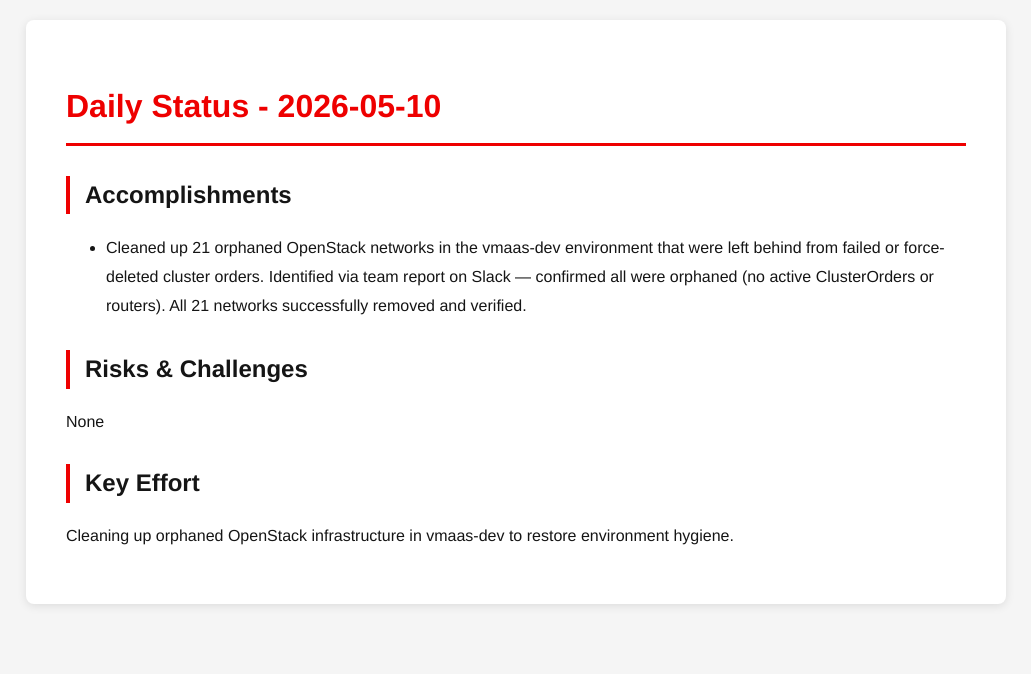
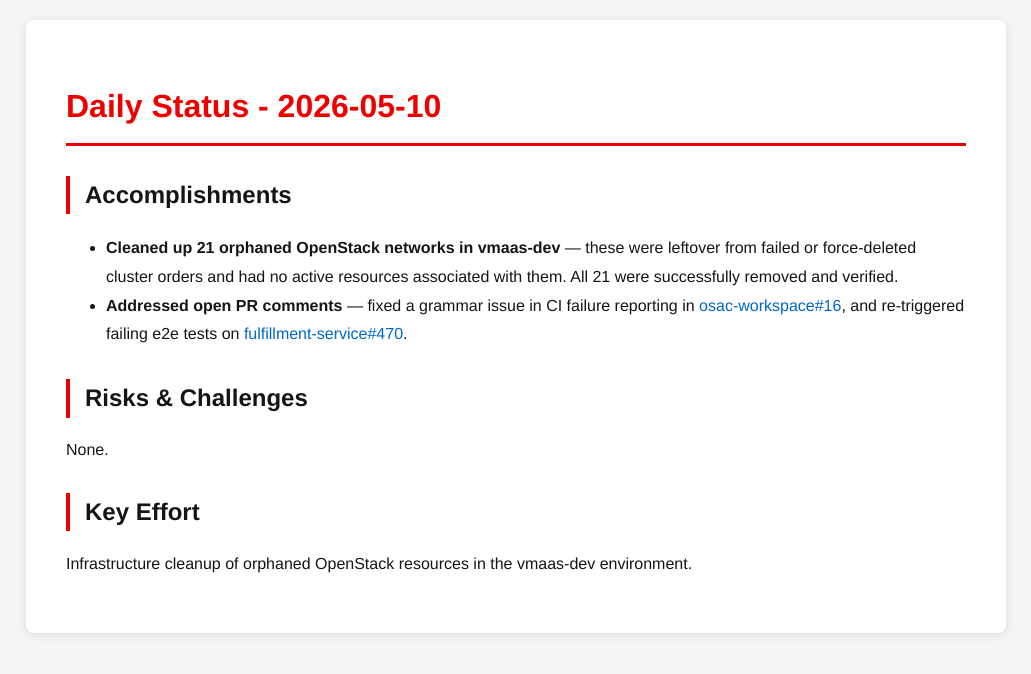
Before and after one commit to tzvatot/daily-status, a Jekyll site: the page built from 2026-05-10.md, in a window 1280 px wide. Shown: the top 674 px of the page, without its empty margins (124-1155 px from the left). Built offline with Jekyll 4.4.1, drawn with Linux system fonts in a browser that asks for light colours.

Commit message:
Daily status update - 2026-05-10

```diff
--- a/2026-05-10.md
+++ b/2026-05-10.md
@@ -7,10 +7,11 @@
 # Daily Status - 2026-05-10
 
 ## Accomplishments
-- Cleaned up 21 orphaned OpenStack networks in the vmaas-dev environment that were left behind from failed or force-deleted cluster orders. Identified via team report on Slack — confirmed all were orphaned (no active ClusterOrders or routers). All 21 networks successfully removed and verified.
+- **Cleaned up 21 orphaned OpenStack networks in vmaas-dev** — these were leftover from failed or force-deleted cluster orders and had no active resources associated with them. All 21 were successfully removed and verified.
+- **Addressed open PR comments** — fixed a grammar issue in CI failure reporting in [osac-workspace#16](https://github.com/osac-project/osac-workspace/pull/16), and re-triggered failing e2e tests on [fulfillment-service#470](https://github.com/osac-project/fulfillment-service/pull/470).
 
 ## Risks & Challenges
-None
+None.
 
 ## Key Effort
-Cleaning up orphaned OpenStack infrastructure in vmaas-dev to restore environment hygiene.
+Infrastructure cleanup of orphaned OpenStack resources in the vmaas-dev environment.
```
